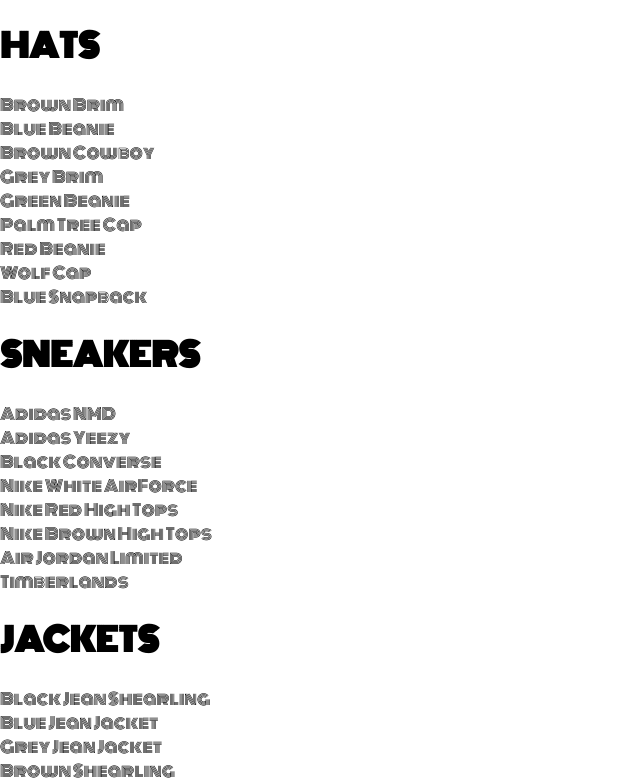
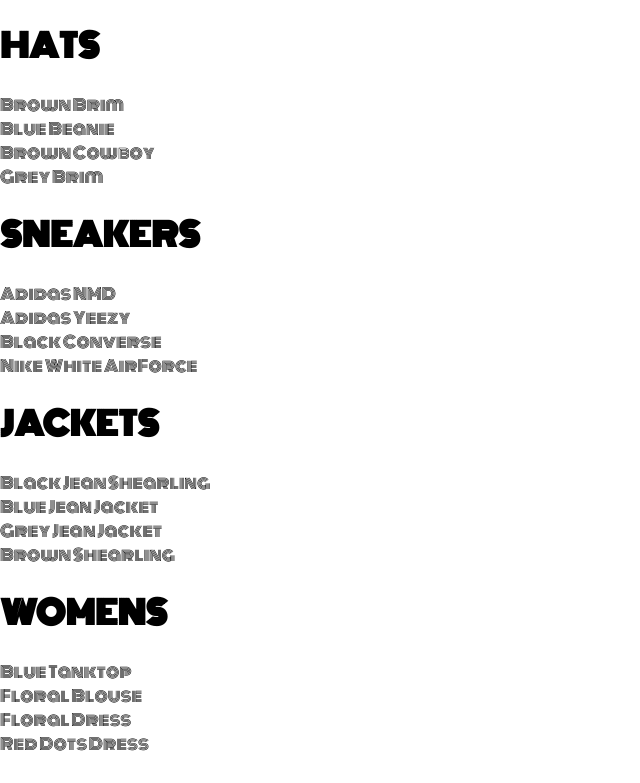
Before and after one commit to javierpb275/cool-clothing, a React (Create React App) app: page /shop in a window 1280 px wide. Shown: the top 783 px of the page, without its empty margins (0-640 px from the left). Built offline with nearby package versions, Linux system fonts and the light colour scheme.

Commit message:
we filtered our list of items so that it only displays 4.

```diff
--- a/src/components/collection-preview/collection-preview.component.jsx
+++ b/src/components/collection-preview/collection-preview.component.jsx
@@ -11,7 +11,7 @@
         <h1 className='title'>{title.toUpperCase()}</h1>
         <div className='preview'>
             {
-                items.map(item => (
+                items.filter((item, idx) => idx < 4).map(item => (
 
                 <div key={item.id}>
                 {item.name}
```
